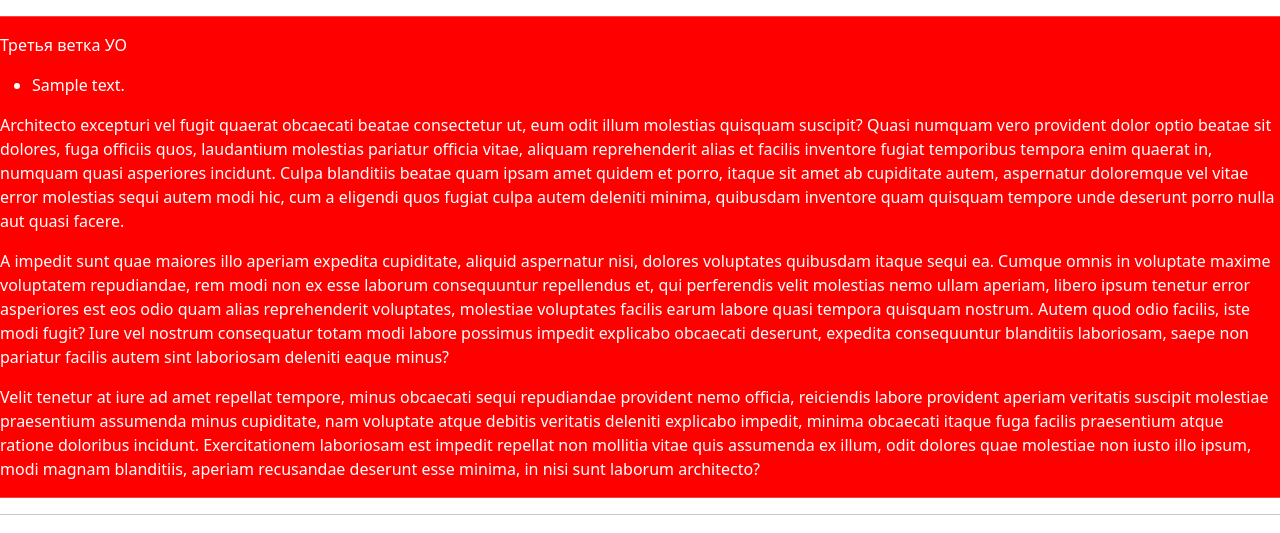
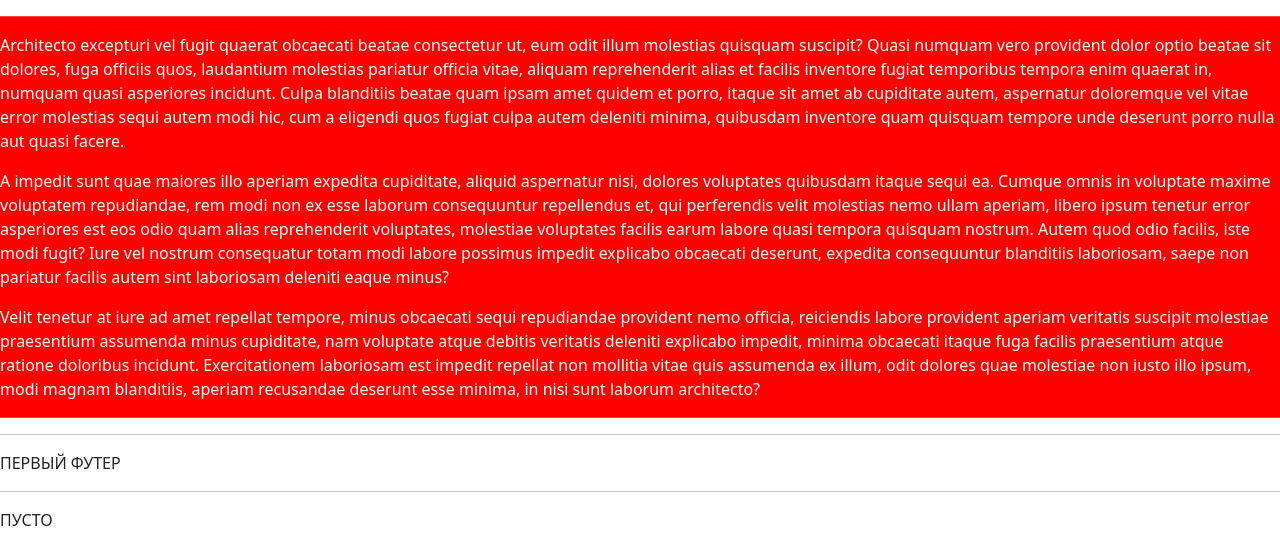
Before and after one commit to Litlery-of/Math-and-garmony, a Django app: template templates/my_site/index.html in a window 1280 px wide. Shown: the part 92-625 px from the top of the page. Run offline with Django 5.2, Linux system fonts and the light colour scheme; the template is opened without the code that fills it: most values are stand-ins (such as "Sample title", 1, 10 or a date in 2020).

Commit message:
took the extra

```diff
--- a/templates/my_site/index.html
+++ b/templates/my_site/index.html
@@ -2,23 +2,5 @@
 {% comment %}Наследование шаблона для шаблонов{% endcomment %}
 
 {% block main %}
-  {% comment %}В шаблон можно подставлять логику в виде УО{% endcomment %}
-  {% if some_bool_value %}
-    <p>Первая ветка УО</p>
-  {% elif some_number_value == 15 and some_bool_value == False %}
-    <p><i class="fas fa-user">Вторая ветка УО</i></p>
-  {% else %}
-    <p>Третья ветка УО</p>
-  {% endif %}
-
-  {% comment %}В шаблонах можно использовать перебор{% endcomment %}
-  <ul>
-    {% for text in texts %}
-      <li>{{ text }}</li>
-    {% endfor %}
-  </ul>
-
-  {% comment %}В шаблонах (если ваша функция render позволяет) можно использовать функции, которые возвращают то{% endcomment %}
-  {% comment %}что можно подставить в файл{% endcomment %}
   {% lorem 3 p random %}
 {% endblock %}
```
Also changed, not shown: templates/my_site/Fibbonacci_numbers.html (+0 -8 lines), templates/my_site/Golden_Ratio.html (+0 -12 lines).
